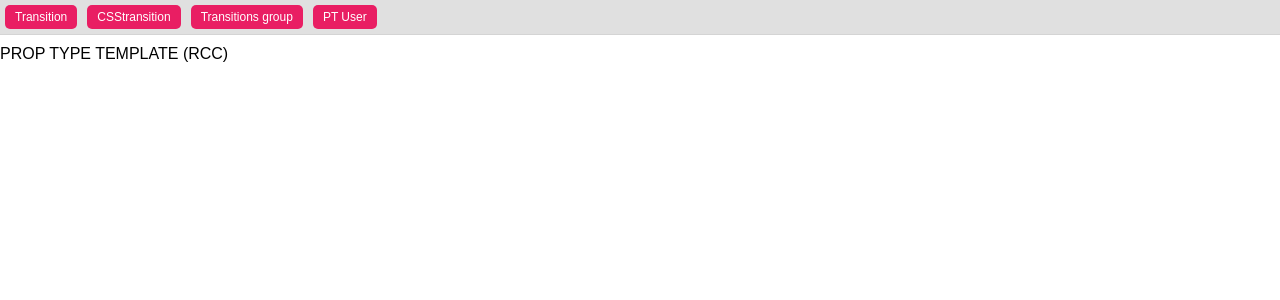
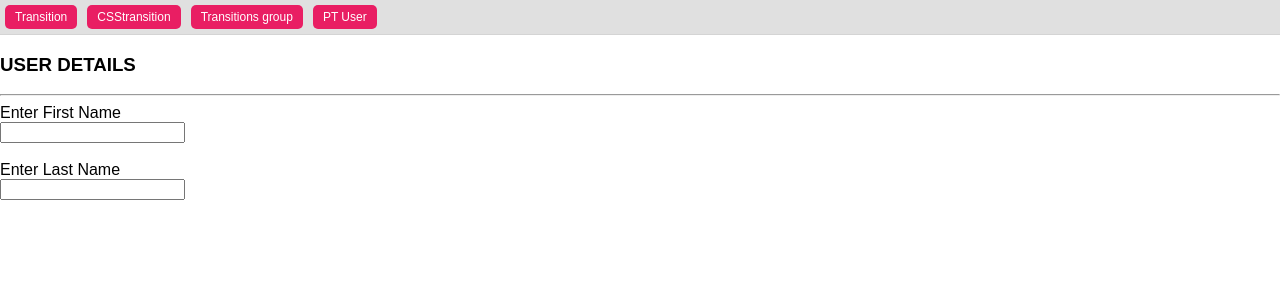
Before and after one commit to ronit0717/cranberry, a React (Create React App) app: page /user in a window 1280 px wide. Shown: the top 300 px of the page. Built offline with nearby package versions, Linux system fonts and the light colour scheme.

Commit message:
Chapter 55: Controlled and Uncontrolled Components

```diff
--- /dev/null
+++ b/src/components/Uncontrolled.js
@@ -0,0 +1,46 @@
+import React, { Component } from 'react';
+
+class Uncontrolled extends Component {
+
+    state = {
+        firstName : '',
+        lastName : ''
+    }
+
+    updateFirstNameChange = (event) => {
+        this.setState({
+            firstName:event.target.value
+        })
+    }
+
+    updateLastNameChange = (event) => {
+        this.setState({
+            lastName:event.target.value
+        })
+    }
+
+    render() {
+        return (
+            <div>
+                <form>
+                    <div>
+                        <label>Enter First Name</label><br/>
+                        <input type='text' value={this.state.firstName} onChange={this.updateFirstNameChange}/>
+                    </div>
+                    <br/>
+                    <div>
+                        <label>Enter Last Name</label><br/>
+                        <input type='text' value={this.state.lastName} onChange={this.updateLastNameChange}/>
+                    </div>
+                </form>
+            </div>
+        );
+    }
+
+    shouldComponentUpdate(nextProps, nextState) {
+        console.log(nextState);
+        return true;
+    }
+}
+
+export default Uncontrolled;
--- a/src/components/user.js
+++ b/src/components/user.js
@@ -1,5 +1,6 @@
 import React, { Component } from 'react';
 import UserTemplate from './user_component';
+import Uncontrolled from './Uncontrolled';
 
 class User extends Component {
 
@@ -25,6 +26,8 @@ class User extends Component {
         return (
             <div>
                 <UserTemplate {...this.state} />
+                <hr/>
+                <Uncontrolled></Uncontrolled>
             </div>
         );
     }
--- a/src/components/user_component.js
+++ b/src/components/user_component.js
@@ -6,7 +6,7 @@ class UserTemplate extends Component {
         console.log(this.props);
         return (
             <div>
-                PROP TYPE TEMPLATE (RCC)
+                <h3>USER DETAILS</h3>
             </div>
         );
     }
```
